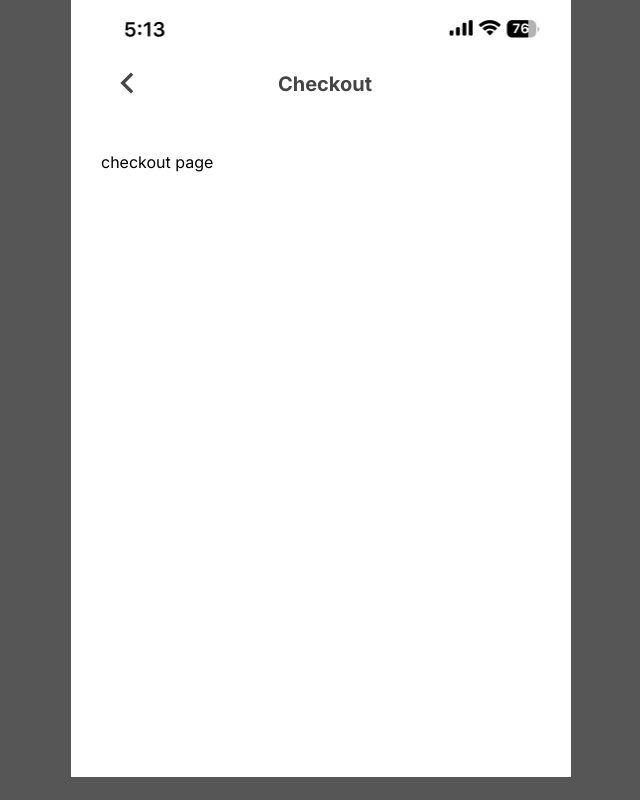
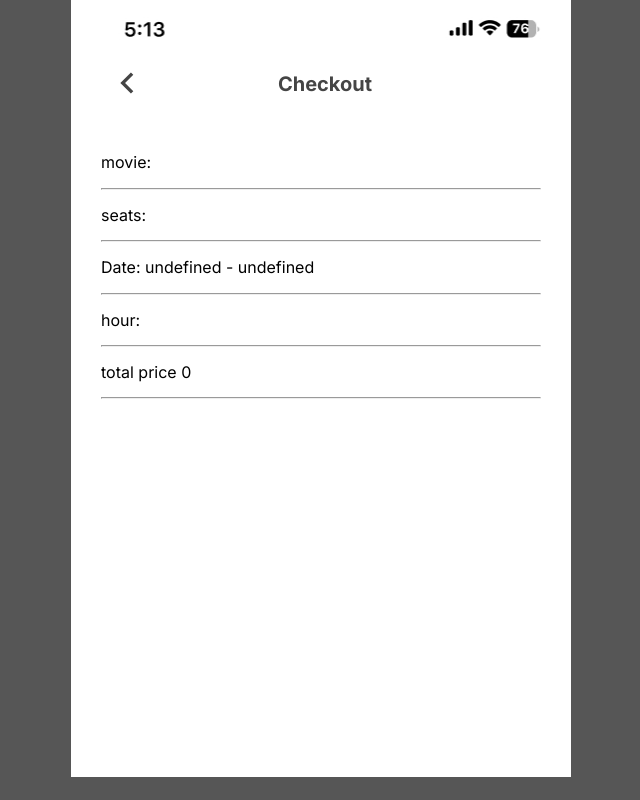
Before and after one commit to albeiromr/soluntech-technical-test, a Next.js app: page /checkout in a window 1280 px wide. Shown: the whole page, without its empty margins (319-959 px from the left). Built offline with nearby package versions, Linux system fonts and the light colour scheme.

Commit message:
muestra información recolectada en el checkout page

```diff
--- a/src/app/checkout/page.tsx
+++ b/src/app/checkout/page.tsx
@@ -1,7 +1,35 @@
+'use client'
+
+import { useAppSelector } from "@/state/typescript-hooks"
+
 export default function CheckoutPage() {
+  const {
+    selectedMovie,
+    selectedSeats,
+    selectedDate,
+    selectedHour,
+    totalPrice,
+  } = useAppSelector(state => state.appReducer);
+
   return (
-    <main className="page">
-      <p>checkout page</p>
-    </main>
+    <section className="page">
+
+      <p>movie: {selectedMovie.title}</p>
+      <hr />
+
+      <p>seats:</p>
+        {selectedSeats.map(seat => <p>{`${seat.row}${seat.position}`}</p>)}
+      <hr />
+
+      <p>Date: {`${selectedDate.weekDay} - ${selectedDate.monthDay}`}</p>
+      <hr />
+
+      <p>hour: {selectedHour.hour}</p>
+      <hr />
+
+      <p>total price {totalPrice} </p>
+      <hr />
+
+    </section>
   )
 }
--- a/src/scss/shared/_button.scss
+++ b/src/scss/shared/_button.scss
@@ -14,4 +14,8 @@
   @extend %button;
   background: $brand-color;
   color: $base-white;
+
+  &:disabled {
+    background: $strong-gray;
+  }
 }
```
Also changed, not shown: src/components/confirm-seat.component.tsx (+13 -1 lines).
